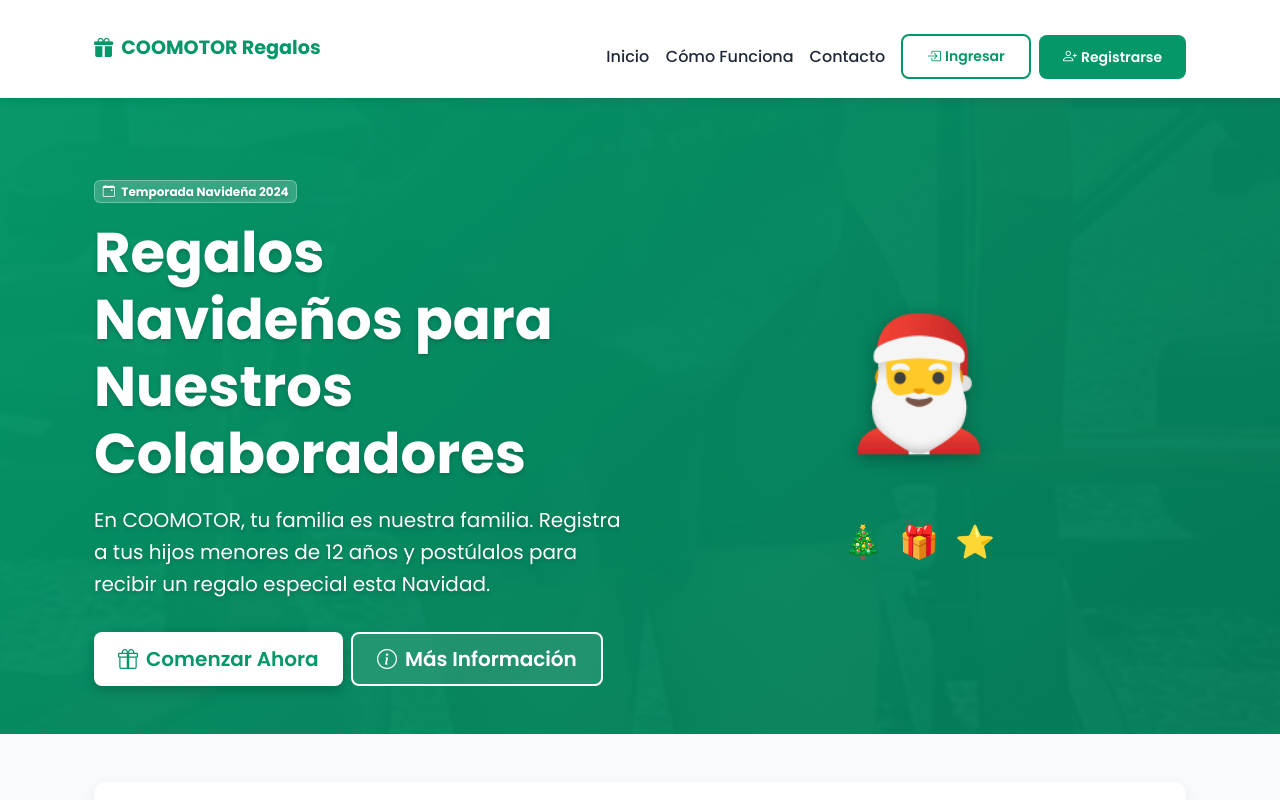
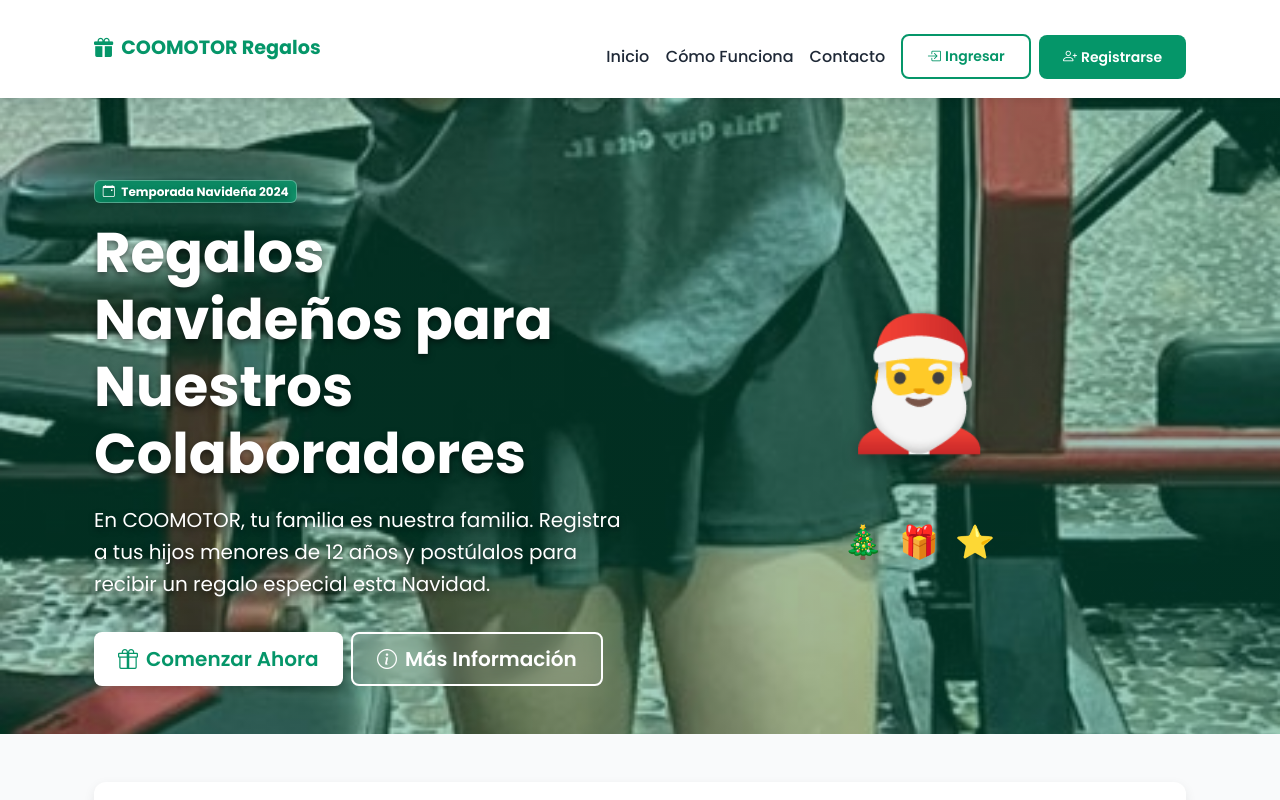
Before and after one commit to yisusmarin1010/coomotor-regalo, a website: page sistema-regalos/index.html in a window 1280 px wide. Shown: the top 800 px of the page. Drawn offline with nearby package versions, Linux system fonts and the light colour scheme.

Commit message:
Update index.html

```diff
--- a/sistema-regalos/index.html
+++ b/sistema-regalos/index.html
@@ -93,7 +93,7 @@
         /* Hero */
         .hero {
             padding: 5rem 0 3rem;
-            background: linear-gradient(rgba(5, 150, 105, 0.85), rgba(5, 150, 105, 0.75)), url('img/foto.jpg');
+            background: url('img/foto.jpg');
             background-size: cover;
             background-position: center;
             background-attachment: fixed;
@@ -107,7 +107,7 @@
             left: 0;
             right: 0;
             bottom: 0;
-            background: linear-gradient(135deg, rgba(5, 150, 105, 0.9) 0%, rgba(4, 120, 87, 0.85) 100%);
+            background: linear-gradient(135deg, rgba(5, 150, 105, 0.3) 0%, rgba(4, 120, 87, 0.4) 100%);
             z-index: 1;
         }
 
@@ -118,11 +118,11 @@
 
         .hero h1, .hero p, .hero .badge {
             color: white !important;
-            text-shadow: 0 2px 4px rgba(0,0,0,0.2);
+            text-shadow: 0 3px 6px rgba(0,0,0,0.5);
         }
 
         .hero .badge {
-            background: rgba(255, 255, 255, 0.2) !important;
+            background: rgba(5, 150, 105, 0.8) !important;
             backdrop-filter: blur(10px);
             border: 1px solid rgba(255, 255, 255, 0.3);
         }
```
